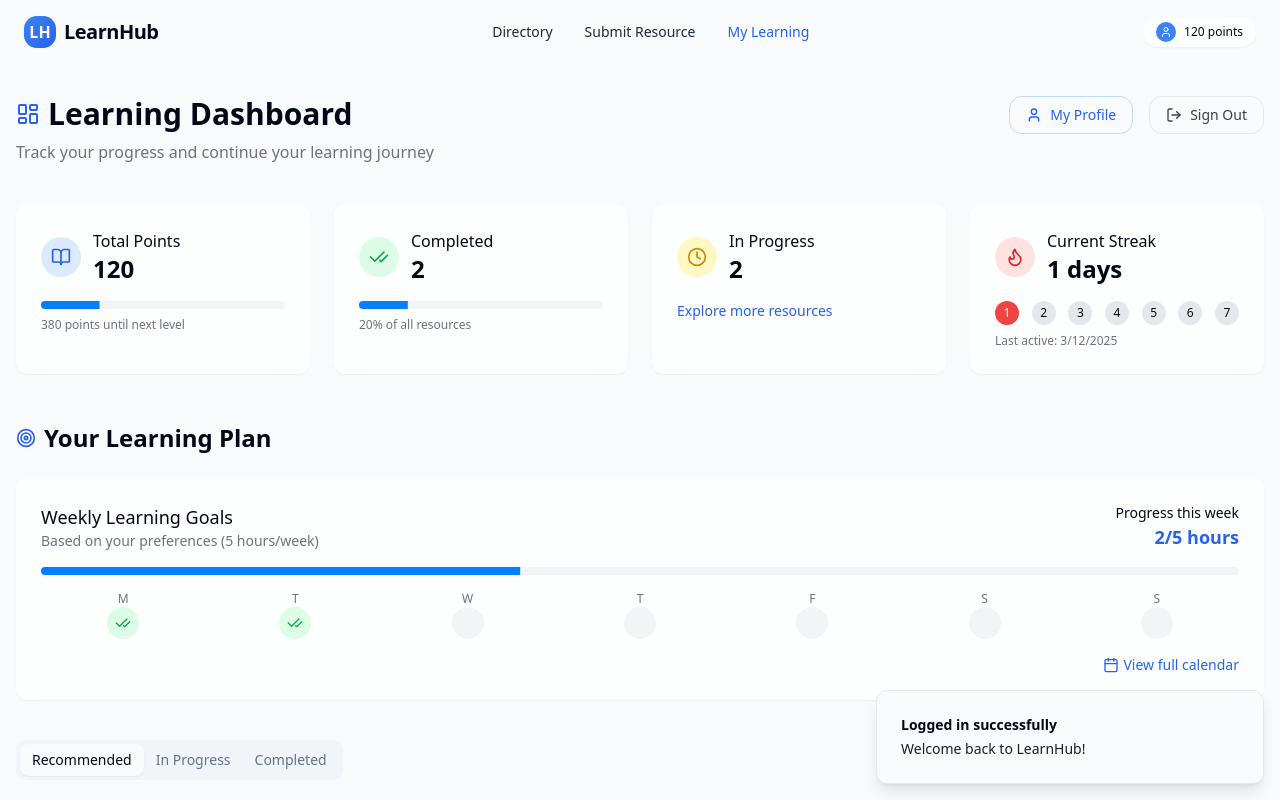
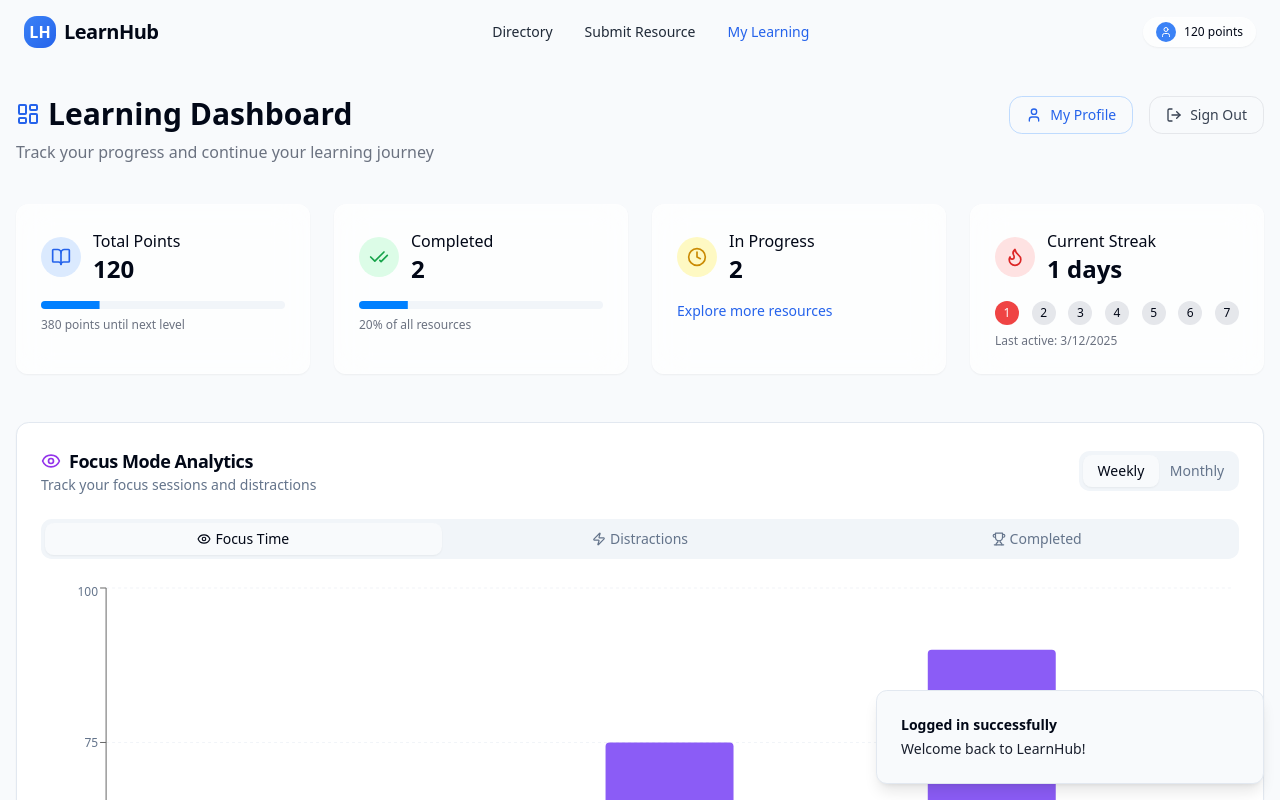
Before and after one commit to chevulasashank/resource-helper-oasis, a React (Vite) app: page /login in a window 1280 px wide. Both pictures are taken after typing "name@example.com", "Sample123" into the empty fields and a click on the button "Log In". Shown: the top 800 px of the page. Built offline with nearby package versions, Linux system fonts and the light colour scheme.

Commit message:
Add focus mode analytics
Implement focus mode analytics in the learning dashboard.

```diff
--- /dev/null
+++ b/src/components/FocusBarGraph.tsx
@@ -0,0 +1,193 @@
+
+import { useState } from 'react';
+import {
+  BarChart,
+  Bar,
+  XAxis,
+  YAxis,
+  CartesianGrid,
+  Tooltip,
+  Legend,
+  ResponsiveContainer
+} from 'recharts';
+import { Card, CardContent, CardDescription, CardHeader, CardTitle } from '@/components/ui/card';
+import { Tabs, TabsList, TabsTrigger, TabsContent } from '@/components/ui/tabs';
+import { ChartContainer, ChartTooltipContent } from '@/components/ui/chart';
+import { Eye, Zap, Trophy, Bell } from 'lucide-react';
+
+// Mock data for the focus sessions
+const weeklyData = [
+  { day: 'Mon', focusMinutes: 45, distractions: 2, completedSessions: 1 },
+  { day: 'Tue', focusMinutes: 60, distractions: 1, completedSessions: 2 },
+  { day: 'Wed', focusMinutes: 30, distractions: 3, completedSessions: 1 },
+  { day: 'Thu', focusMinutes: 75, distractions: 0, completedSessions: 2 },
+  { day: 'Fri', focusMinutes: 25, distractions: 4, completedSessions: 0 },
+  { day: 'Sat', focusMinutes: 90, distractions: 1, completedSessions: 3 },
+  { day: 'Sun', focusMinutes: 15, distractions: 2, completedSessions: 0 },
+];
+
+const monthlyData = [
+  { week: 'Week 1', focusMinutes: 200, distractions: 8, completedSessions: 5 },
+  { week: 'Week 2', focusMinutes: 250, distractions: 6, completedSessions: 7 },
+  { week: 'Week 3', focusMinutes: 180, distractions: 10, completedSessions: 4 },
+  { week: 'Week 4', focusMinutes: 300, distractions: 4, completedSessions: 9 },
+];
+
+type FocusMetric = 'focusMinutes' | 'distractions' | 'completedSessions';
+
+interface FocusBarGraphProps {
+  className?: string;
+}
+
+export function FocusBarGraph({ className }: FocusBarGraphProps) {
+  const [period, setPeriod] = useState<'weekly' | 'monthly'>('weekly');
+  const [metric, setMetric] = useState<FocusMetric>('focusMinutes');
+
+  const data = period === 'weekly' ? weeklyData : monthlyData;
+  const xAxisKey = period === 'weekly' ? 'day' : 'week';
+
+  const getMetricLabel = (metric: FocusMetric): string => {
+    switch (metric) {
+      case 'focusMinutes':
+        return 'Focus Minutes';
+      case 'distractions':
+        return 'Distractions';
+      case 'completedSessions':
+        return 'Completed Sessions';
+    }
+  };
+
+  const getMetricColor = (metric: FocusMetric): string => {
+    switch (metric) {
+      case 'focusMinutes':
+        return '#8B5CF6'; // Vivid Purple
+      case 'distractions':
+        return '#F97316'; // Bright Orange
+      case 'completedSessions':
+        return '#0EA5E9'; // Ocean Blue
+    }
+  };
+
+  const getMetricIcon = (metric: FocusMetric) => {
+    switch (metric) {
+      case 'focusMinutes':
+        return <Eye className="h-4 w-4" />;
+      case 'distractions':
+        return <Bell className="h-4 w-4" />;
+      case 'completedSessions':
+        return <Trophy className="h-4 w-4" />;
+    }
+  };
+
+  return (
+    <Card className={className}>
+      <CardHeader>
+        <div className="flex items-center justify-between">
+          <div>
+            <CardTitle className="text-lg flex items-center">
+              <Eye className="mr-2 h-5 w-5 text-purple-600" />
+              Focus Mode Analytics
+            </CardTitle>
+            <CardDescription>
+              Track your focus sessions and distractions
+            </CardDescription>
+          </div>
+          <Tabs
+            value={period}
+            onValueChange={(v) => setPeriod(v as 'weekly' | 'monthly')}
+            className="w-auto"
+          >
+            <TabsList className="grid w-40 grid-cols-2">
+              <TabsTrigger value="weekly">Weekly</TabsTrigger>
+              <TabsTrigger value="monthly">Monthly</TabsTrigger>
+            </TabsList>
+          </Tabs>
+        </div>
+      </CardHeader>
+      <CardContent>
+        <div className="space-y-6">
+          <Tabs
+            value={metric}
+            onValueChange={(v) => setMetric(v as FocusMetric)}
+            className="w-full"
+          >
+            <TabsList className="grid w-full grid-cols-3">
+              <TabsTrigger value="focusMinutes" className="flex items-center">
+                <Eye className="mr-1 h-3.5 w-3.5" />
+                Focus Time
+              </TabsTrigger>
+              <TabsTrigger value="distractions" className="flex items-center">
+                <Zap className="mr-1 h-3.5 w-3.5" />
+                Distractions
+              </TabsTrigger>
+              <TabsTrigger value="completedSessions" className="flex items-center">
+                <Trophy className="mr-1 h-3.5 w-3.5" />
+                Completed
+              </TabsTrigger>
+            </TabsList>
+          </Tabs>
+
+          <div className="h-80">
+            <ChartContainer
+              config={{
+                [metric]: { color: getMetricColor(metric) },
+              }}
+            >
+              <BarChart data={data}>
+                <CartesianGrid strokeDasharray="3 3" vertical={false} />
+                <XAxis dataKey={xAxisKey} />
+                <YAxis />
+                <Tooltip content={<ChartTooltipContent />} />
+                <Legend />
+                <Bar
+                  dataKey={metric}
+                  name={getMetricLabel(metric)}
+                  fill={`var(--color-${metric})`}
+                  radius={[4, 4, 0, 0]}
+                />
+              </BarChart>
+            </ChartContainer>
+          </div>
+
+          <div className="grid grid-cols-3 gap-4 pt-2">
+            <div className="flex flex-col items-center justify-center p-3 bg-purple-50 rounded-lg">
+              <div className="flex items-center justify-center w-10 h-10 rounded-full bg-purple-100 text-purple-600 mb-2">
+                <Eye className="h-5 w-5" />
+              </div>
+              <div className="text-center">
+                <p className="text-2xl font-bold text-purple-600">
+                  {data.reduce((sum, item) => sum + item.focusMinutes, 0)}
+                </p>
+                <p className="text-xs text-gray-500">Minutes Focused</p>
+              </div>
+            </div>
+
+            <div className="flex flex-col items-center justify-center p-3 bg-orange-50 rounded-lg">
+              <div className="flex items-center justify-center w-10 h-10 rounded-full bg-orange-100 text-orange-600 mb-2">
+                <Zap className="h-5 w-5" />
+              </div>
+              <div className="text-center">
+                <p className="text-2xl font-bold text-orange-600">
+                  {data.reduce((sum, item) => sum + item.distractions, 0)}
+                </p>
+                <p className="text-xs text-gray-500">Distractions</p>
+              </div>
+            </div>
+
+            <div className="flex flex-col items-center justify-center p-3 bg-blue-50 rounded-lg">
+              <div className="flex items-center justify-center w-10 h-10 rounded-full bg-blue-100 text-blue-600 mb-2">
+                <Trophy className="h-5 w-5" />
+              </div>
+              <div className="text-center">
+                <p className="text-2xl font-bold text-blue-600">
+                  {data.reduce((sum, item) => sum + item.completedSessions, 0)}
+                </p>
+                <p className="text-xs text-gray-500">Completed Sessions</p>
+              </div>
+            </div>
+          </div>
+        </div>
+      </CardContent>
+    </Card>
+  );
+}
--- a/src/pages/Dashboard.tsx
+++ b/src/pages/Dashboard.tsx
@@ -3,6 +3,7 @@ import { useEffect, useState } from 'react';
 import { useNavigate, Link } from 'react-router-dom';
 import { NavBar } from '@/components/NavBar';
 import { ResourceCard } from '@/components/ResourceCard';
+import { FocusBarGraph } from '@/components/FocusBarGraph';
 import { getCurrentUser, resources, logoutUser, initializeUserFromStorage, getPersonalizedResources } from '@/lib/data';
 import { useToast } from '@/hooks/use-toast';
 import {
@@ -235,6 +236,11 @@ const Dashboard = () => {
             </div>
           </div>
 
+          {/* Focus Bar Graph */}
+          <div className="mb-10 animate-fade-in">
+            <FocusBarGraph className="mb-6" />
+          </div>
+
           <div className="mb-10 animate-fade-in">
             <h2 className="text-2xl font-bold mb-6 flex items-center">
               <Target className="mr-2 h-5 w-5 text-blue-600" />
```
